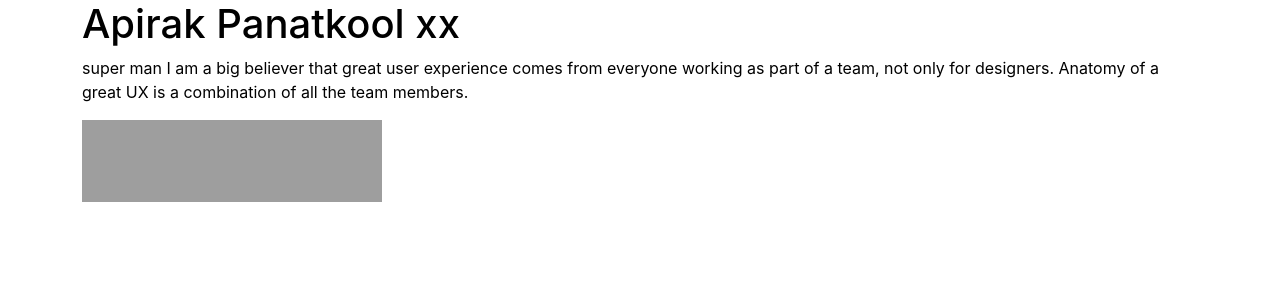
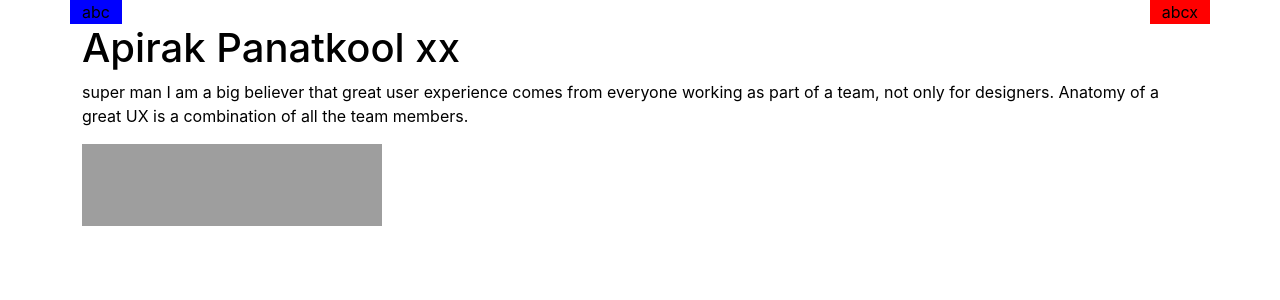
Before and after one commit to englishcorner-bbt/englishcorner-bbt.github.io, a Jekyll site: the page built from index.html, in a window 1280 px wide. Shown: the top 300 px of the page. Built offline with Jekyll 4.4.1, drawn with Linux system fonts in a browser that asks for light colours.

Commit message:
test responsive

```diff
--- a/index.html
+++ b/index.html
@@ -4,6 +4,13 @@ title: 'Home'
 description: 'Some awesome description'
 ---
 
+<div class="container">
+  <div class="row justify-content-md-between">
+    <div style="background-color: blue" class="col-md-auto">abc</div>
+    <div style="background-color: red" class="col-md-auto">abcx</div>
+  </div>
+</div>
+<div>
   <div class="d-flex profile-page">
     <div class="container profile-box">
       <div class="row justify-content-md-center justify-content-sm-center">
@@ -12,8 +19,8 @@ description: 'Some awesome description'
           <h1>Apirak Panatkool xx</h1>
           <p>
             super man I am a big believer that great user experience comes from
-          everyone working as part of a team, not only for designers. Anatomy of
-          a great UX is a combination of all the team members.
+            everyone working as part of a team, not only for designers. Anatomy
+            of a great UX is a combination of all the team members.
           </p>
           <img
             width="300px"
@@ -25,3 +32,4 @@ description: 'Some awesome description'
       </div>
     </div>
   </div>
+</div>
```
Lines whose indentation alone changed are shown as unchanged.
